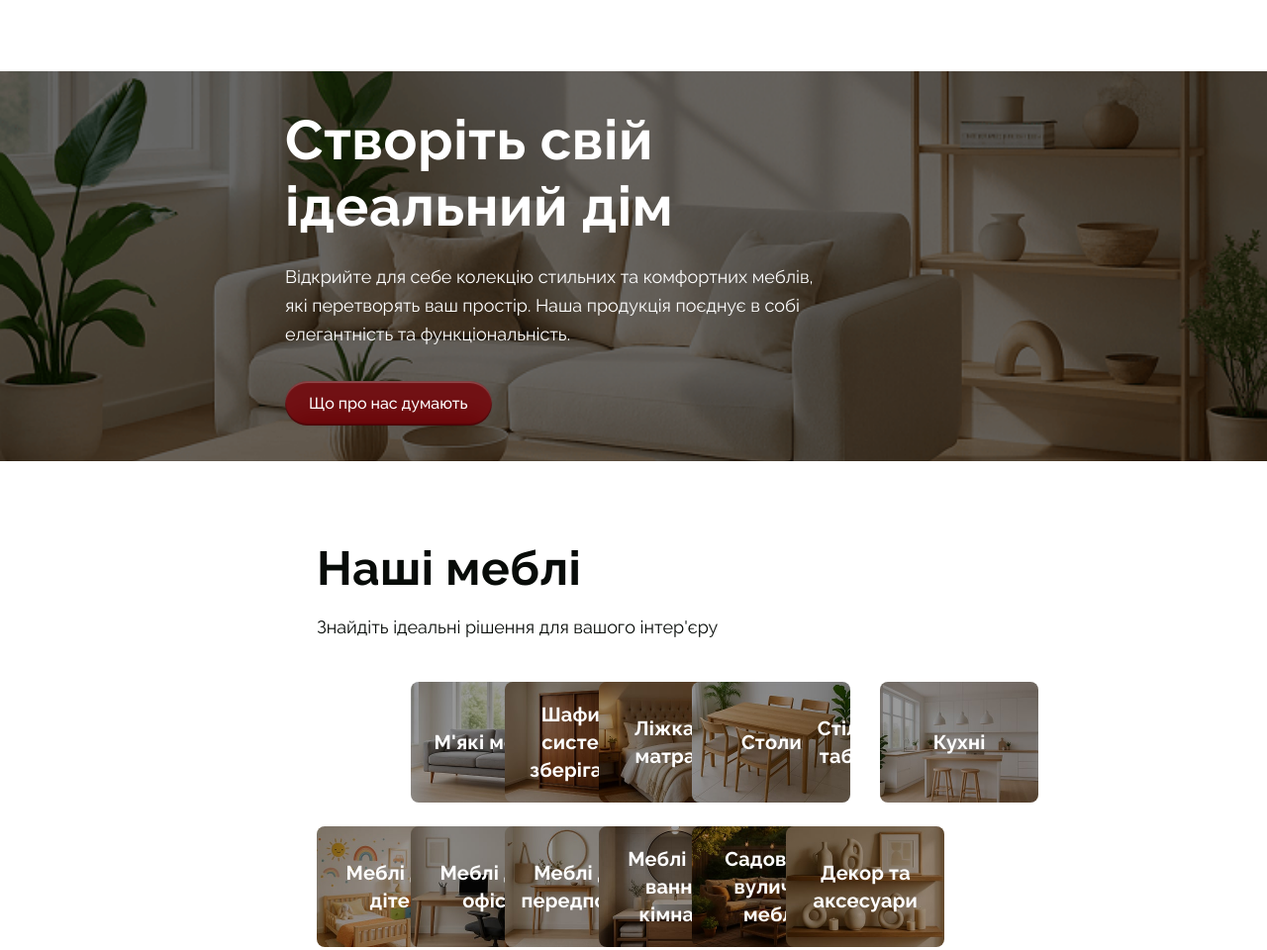
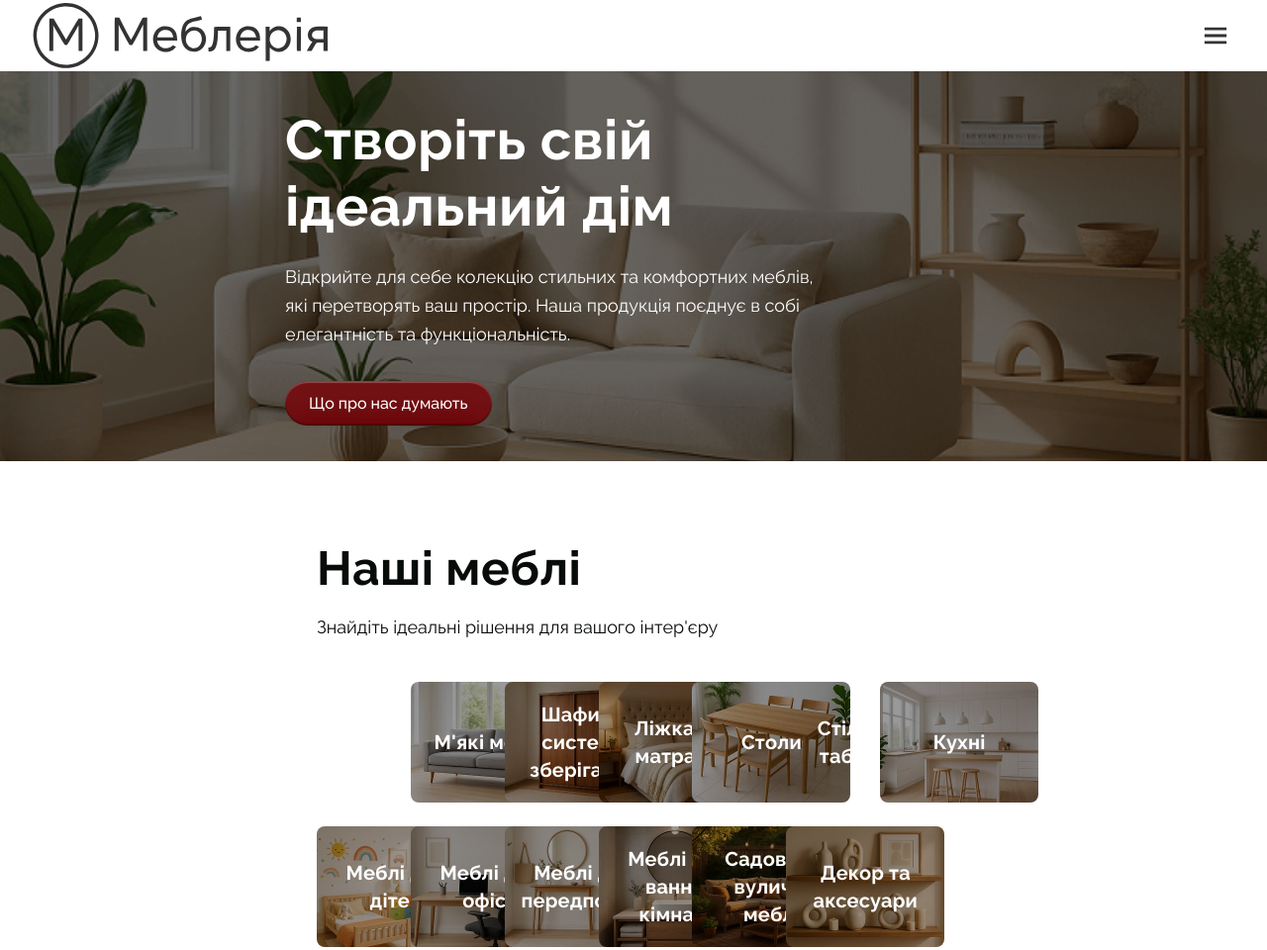
Before and after one commit to OleksandrBaranov05/mebleriya-shop, a plain HTML site: page index.html in a window 1280 px wide. Shown: the top 960 px of the page at 99% size. Drawn offline with nearby package versions, Linux system fonts and the light colour scheme; a script that the page names is missing.

Commit message:
Deploying to gh-pages from @ OleksandrBaranov05/mebleriya-shop@dcedb4284a020dc812caa8bc236ff334a277f13e 🚀

```diff
--- a/index.html
+++ b/index.html
@@ -31,7 +31,7 @@
       <div class="header-container">
         <a href="/" class="logo" id="logo">
           <svg class="logo-icon">
-            <use href="../public/assets/icons.svg#icon-logo"></use>
+            <use href="/mebleriya-shop/assets/icons.svg#icon-logo"></use>
           </svg>
         </a>
 
@@ -47,14 +47,14 @@
 
         <button class="burger" id="burger">
           <svg class="burger-icon">
-            <use href="../public/assets/icons.svg#icon-burger"></use>
+            <use href="/mebleriya-shop/assets/icons.svg#icon-burger"></use>
           </svg>
         </button>
 
         <div class="mobile-menu" id="mobileMenu">
           <button class="close-menu" id="closeMenu">
             <svg class="close-icon">
-              <use href="../public/assets/icons.svg#close"></use>
+              <use href="/mebleriya-shop/assets/icons.svg#close"></use>
             </svg>
           </button>
           <nav class="mobile-nav">
```
